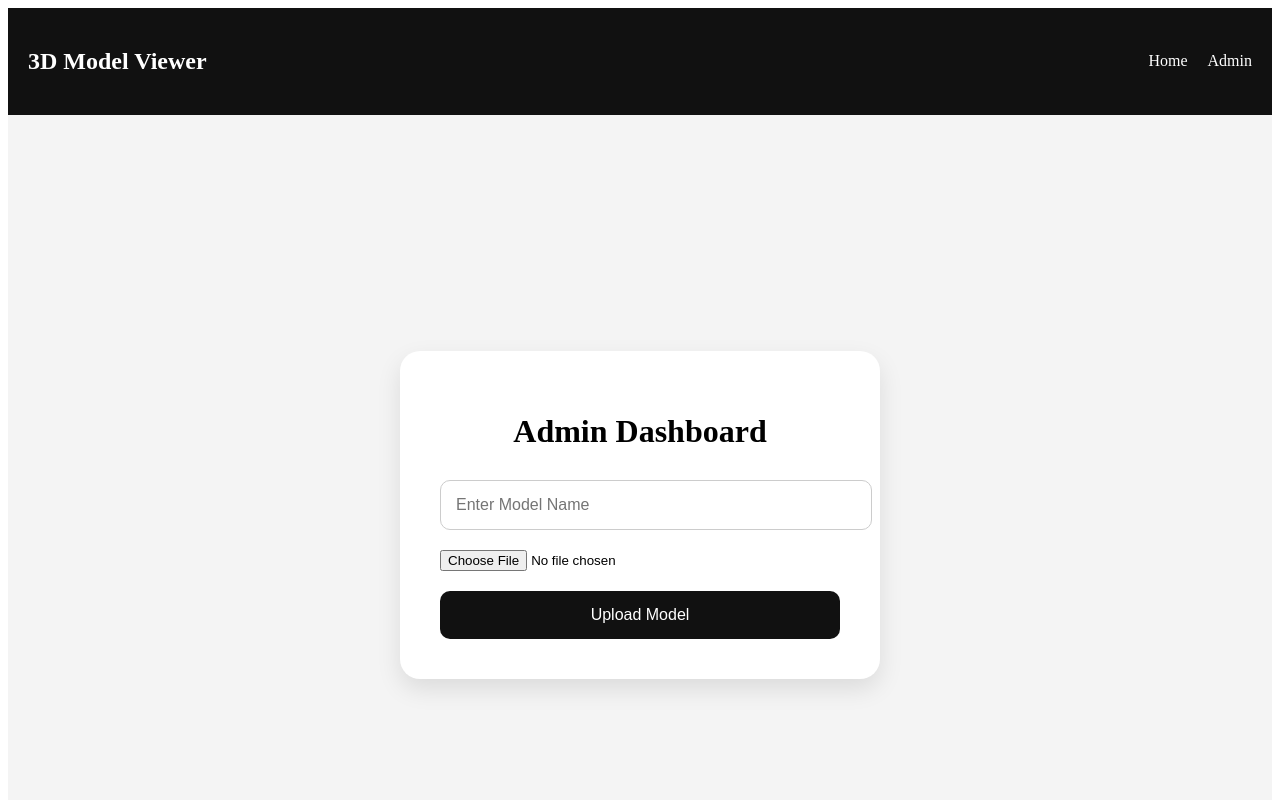
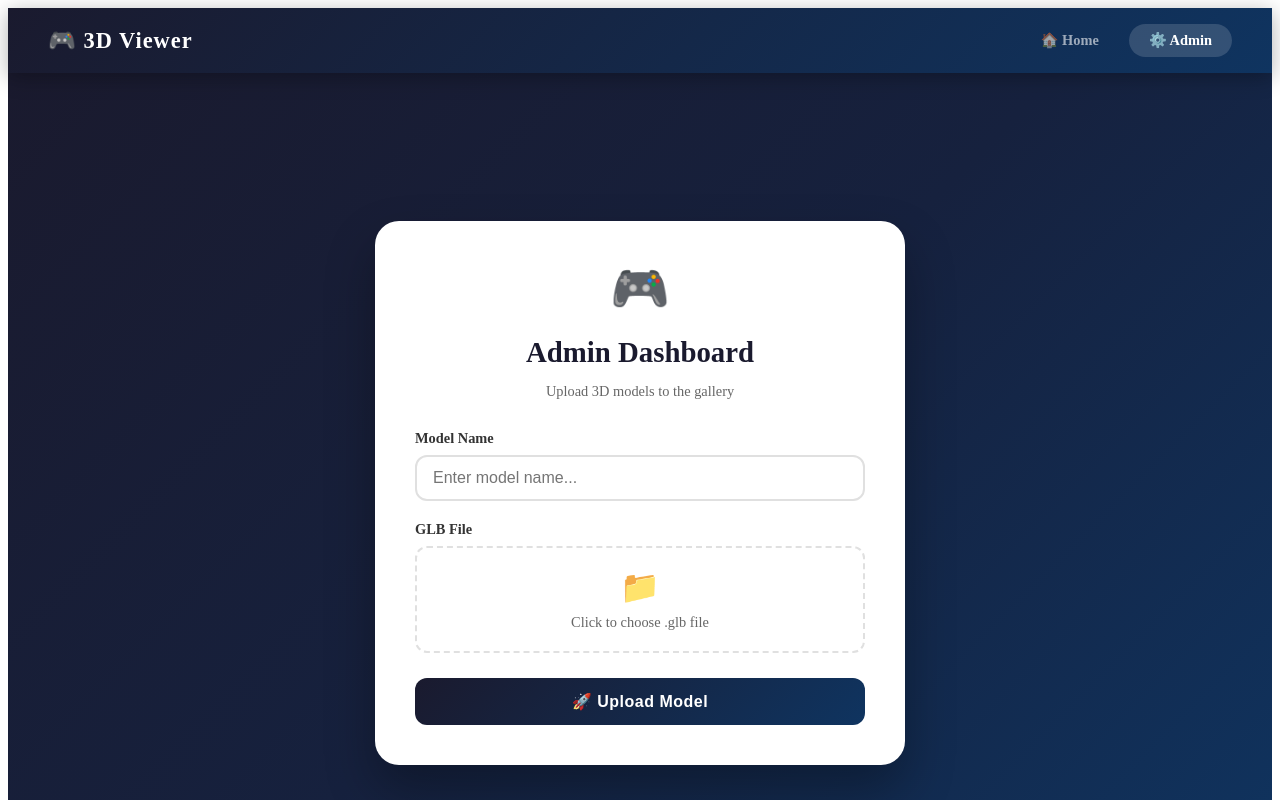
Before and after one commit to nishi06ll/mern-3d-viewer, a React (Create React App) app in the folder client/: page /admin in a window 1280 px wide. Shown: the top 800 px of the page. Built offline with nearby package versions, Linux system fonts and the light colour scheme.

Commit message:
Improve UI - Home, Admin, Navbar

```diff
--- a/client/src/App.js
+++ b/client/src/App.js
@@ -1,77 +1,73 @@
 import React from "react";
-
-import {
-  BrowserRouter,
-  Routes,
-  Route,
-  Link,
-} from "react-router-dom";
-
+import { BrowserRouter as Router, Routes, Route, Link, useLocation } from "react-router-dom";
 import Home from "./pages/Home";
 import Admin from "./pages/Admin";
 
-function App() {
+function Navbar() {
+  const location = useLocation();
+
   return (
-    <BrowserRouter>
-
-      <div
-        style={{
-          padding: "20px",
-          background: "#111",
+    <nav style={{
+      background: "linear-gradient(135deg, #1a1a2e 0%, #0f3460 100%)",
+      padding: "0 40px",
       display: "flex",
       justifyContent: "space-between",
       alignItems: "center",
-        }}
-      >
-        <h2 style={{ color: "white" }}>
-          3D Model Viewer
-        </h2>
-
-        <div>
-          <Link
-            to="/"
-            style={{
+      height: "65px",
+      boxShadow: "0 4px 20px rgba(0,0,0,0.3)",
+      position: "sticky",
+      top: 0,
+      zIndex: 1000,
+    }}>
+      <Link to="/" style={{
         color: "white",
-              marginRight: "20px",
         textDecoration: "none",
-            }}
-          >
-            Home
+        fontSize: "1.4rem",
+        fontWeight: "800",
+        letterSpacing: "1px",
+      }}>
+        🎮 3D Viewer
       </Link>
 
-          <Link
-            to="/admin"
-            style={{
-              color: "white",
+      <div style={{ display: "flex", gap: "10px" }}>
+        <Link to="/" style={{
+          color: location.pathname === "/" ? "white" : "rgba(255,255,255,0.6)",
           textDecoration: "none",
-            }}
-          >
-            Admin
+          padding: "8px 20px",
+          borderRadius: "25px",
+          fontWeight: "600",
+          fontSize: "0.9rem",
+          background: location.pathname === "/" ? "rgba(255,255,255,0.15)" : "transparent",
+          transition: "all 0.3s",
+        }}>
+          🏠 Home
+        </Link>
+
+        <Link to="/admin" style={{
+          color: location.pathname === "/admin" ? "white" : "rgba(255,255,255,0.6)",
+          textDecoration: "none",
+          padding: "8px 20px",
+          borderRadius: "25px",
+          fontWeight: "600",
+          fontSize: "0.9rem",
+          background: location.pathname === "/admin" ? "rgba(255,255,255,0.15)" : "transparent",
+          transition: "all 0.3s",
+        }}>
+          ⚙️ Admin
         </Link>
       </div>
-      </div>
-
-      <Routes>
-
-        <Route path="/" element={<Home />} />
-
-        <Route path="/admin" element={<Admin />} />
-
-      </Routes>
-
-      <div
-  style={{
-    background: "#111",
-    color: "white",
-    textAlign: "center",
-    padding: "15px",
-  }}
->
-  MERN 3D Viewer © 2026
-</div>
-
-    </BrowserRouter>
+    </nav>
   );
 }
 
-export default App;
+export default function App() {
+  return (
+    <Router>
+      <Navbar />
+      <Routes>
+        <Route path="/" element={<Home />} />
+        <Route path="/admin" element={<Admin />} />
+      </Routes>
+    </Router>
+  );
+}
--- a/client/src/pages/Admin.js
+++ b/client/src/pages/Admin.js
@@ -2,129 +2,178 @@ import React, { useState } from "react";
 import axios from "axios";
 
 export default function Admin() {
-
   const [name, setName] = useState("");
-
   const [file, setFile] = useState(null);
+  const [loading, setLoading] = useState(false);
+  const [message, setMessage] = useState("");
 
   const handleSubmit = async (e) => {
-
     e.preventDefault();
 
     if (!name || !file) {
-
-      alert("Please fill all fields");
-
+      setMessage("⚠️ Please fill all fields!");
       return;
     }
 
+    setLoading(true);
+    setMessage("");
+
     const formData = new FormData();
-
     formData.append("name", name);
-
     formData.append("model", file);
 
     try {
-
       await axios.post(
         "https://mern-backend-v24l.onrender.com/api/upload",
         formData
       );
-
-      alert("Model Uploaded Successfully");
-
+      setMessage("✅ Model Uploaded Successfully!");
+      setName("");
+      setFile(null);
+      setTimeout(() => {
         window.location.href = "/";
-
-      setName("");
-
-      setFile(null);
-
+      }, 1500);
     } catch (error) {
-
       console.log(error);
-
-      alert("Upload Failed");
+      setMessage("❌ Upload Failed. Try again!");
+    } finally {
+      setLoading(false);
     }
   };
 
   return (
-    <div
-      style={{
+    <div style={{
       minHeight: "100vh",
-        background: "#f4f4f4",
+      background: "linear-gradient(135deg, #1a1a2e 0%, #16213e 50%, #0f3460 100%)",
       display: "flex",
       justifyContent: "center",
       alignItems: "center",
-      }}
-    >
-      <div
-        style={{
-          width: "400px",
+      padding: "20px",
+    }}>
+      <div style={{
+        width: "100%",
+        maxWidth: "450px",
         background: "white",
         padding: "40px",
-          borderRadius: "20px",
-          boxShadow:
-            "0 10px 25px rgba(0,0,0,0.1)",
-        }}
-      >
-        <h1
-          style={{
-            textAlign: "center",
-            marginBottom: "30px",
-          }}
-        >
+        borderRadius: "24px",
+        boxShadow: "0 25px 50px rgba(0,0,0,0.3)",
+      }}>
+        <div style={{ textAlign: "center", marginBottom: "30px" }}>
+          <div style={{ fontSize: "3rem", marginBottom: "10px" }}>🎮</div>
+          <h1 style={{
+            fontSize: "1.8rem",
+            fontWeight: "800",
+            color: "#1a1a2e",
+            marginBottom: "5px",
+          }}>
             Admin Dashboard
           </h1>
+          <p style={{ color: "#666", fontSize: "0.9rem" }}>
+            Upload 3D models to the gallery
+          </p>
+        </div>
 
         <form onSubmit={handleSubmit}>
-
+          <div style={{ marginBottom: "20px" }}>
+            <label style={{
+              display: "block",
+              marginBottom: "8px",
+              fontWeight: "600",
+              color: "#333",
+              fontSize: "0.9rem",
+            }}>
+              Model Name
+            </label>
             <input
               type="text"
-            placeholder="Enter Model Name"
+              placeholder="Enter model name..."
               value={name}
-            onChange={(e) =>
-              setName(e.target.value)
-            }
-
+              onChange={(e) => setName(e.target.value)}
               style={{
                 width: "100%",
-              padding: "15px",
-              marginBottom: "20px",
-              borderRadius: "10px",
-              border: "1px solid #ccc",
-              fontSize: "16px",
+                padding: "12px 16px",
+                borderRadius: "12px",
+                border: "2px solid #e0e0e0",
+                fontSize: "1rem",
+                outline: "none",
+                transition: "border 0.3s",
+                boxSizing: "border-box",
               }}
+              onFocus={(e) => e.target.style.border = "2px solid #0f3460"}
+              onBlur={(e) => e.target.style.border = "2px solid #e0e0e0"}
             />
+          </div>
 
+          <div style={{ marginBottom: "25px" }}>
+            <label style={{
+              display: "block",
+              marginBottom: "8px",
+              fontWeight: "600",
+              color: "#333",
+              fontSize: "0.9rem",
+            }}>
+              GLB File
+            </label>
+            <div style={{
+              border: "2px dashed #e0e0e0",
+              borderRadius: "12px",
+              padding: "20px",
+              textAlign: "center",
+              cursor: "pointer",
+              transition: "border 0.3s",
+            }}>
               <input
                 type="file"
                 accept=".glb"
-            onChange={(e) =>
-              setFile(e.target.files[0])
-            }
+                onChange={(e) => setFile(e.target.files[0])}
+                style={{ display: "none" }}
+                id="fileInput"
+              />
+              <label htmlFor="fileInput" style={{ cursor: "pointer" }}>
+                <div style={{ fontSize: "2rem", marginBottom: "8px" }}>📁</div>
+                <div style={{ color: "#666", fontSize: "0.9rem" }}>
+                  {file ? `✅ ${file.name}` : "Click to choose .glb file"}
+                </div>
+              </label>
+            </div>
+          </div>
 
-            style={{
+          {message && (
+            <div style={{
+              padding: "12px",
+              borderRadius: "10px",
               marginBottom: "20px",
-            }}
-          />
+              textAlign: "center",
+              background: message.includes("✅") ? "#e8f5e9" : "#fce4ec",
+              color: message.includes("✅") ? "#2e7d32" : "#c62828",
+              fontWeight: "600",
+              fontSize: "0.9rem",
+            }}>
+              {message}
+            </div>
+          )}
 
           <button
             type="submit"
-
+            disabled={loading}
             style={{
               width: "100%",
-              padding: "15px",
+              padding: "14px",
               border: "none",
-              borderRadius: "10px",
-              background: "#111",
+              borderRadius: "12px",
+              background: loading
+                ? "#ccc"
+                : "linear-gradient(135deg, #1a1a2e, #0f3460)",
               color: "white",
-              fontSize: "16px",
-              cursor: "pointer",
+              fontSize: "1rem",
+              fontWeight: "700",
+              cursor: loading ? "not-allowed" : "pointer",
+              transition: "opacity 0.3s",
+              letterSpacing: "0.5px",
             }}
           >
-            Upload Model
+            {loading ? "⏳ Uploading..." : "🚀 Upload Model"}
           </button>
-
         </form>
       </div>
     </div>
--- a/client/src/pages/Home.js
+++ b/client/src/pages/Home.js
@@ -4,6 +4,7 @@ import ModelViewer from "../components/ModelViewer";
 
 export default function Home() {
   const [models, setModels] = useState([]);
+  const [loading, setLoading] = useState(true);
 
   useEffect(() => {
     fetchModels();
@@ -14,70 +15,103 @@ export default function Home() {
       const res = await axios.get(
         "https://mern-backend-v24l.onrender.com/api/models"
       );
-
       setModels(res.data);
-
     } catch (error) {
       console.log(error);
+    } finally {
+      setLoading(false);
     }
   };
 
   return (
-    <div
-      style={{
-        padding: "40px",
-        background: "#f4f4f4",
-        minHeight: "100vh",
-      }}
-    >
-      <h1
-        style={{
+    <div style={{ padding: "40px", background: "#f0f2f5", minHeight: "100vh" }}>
+      <h1 style={{
         textAlign: "center",
-          marginBottom: "40px",
-        }}
-      >
-        Explore 3D Models
+        marginBottom: "10px",
+        fontSize: "2rem",
+        fontWeight: "800",
+        color: "#1a1a2e",
+      }}>
+        🎮 3D Model Gallery
       </h1>
 
-      <div
-        style={{
+      <p style={{
+        textAlign: "center",
+        color: "#666",
+        marginBottom: "40px",
+        fontSize: "1rem",
+      }}>
+        Interact with 3D models — drag to rotate, scroll to zoom!
+      </p>
+
+      {loading ? (
+        <div style={{
+          display: "flex",
+          justifyContent: "center",
+          alignItems: "center",
+          height: "300px",
+          fontSize: "1.2rem",
+          color: "#666",
+        }}>
+          ⏳ Loading models...
+        </div>
+      ) : models.length === 0 ? (
+        <div style={{
+          textAlign: "center",
+          color: "#999",
+          fontSize: "1.1rem",
+          marginTop: "100px",
+        }}>
+          No models yet. Upload one from Admin page!
+        </div>
+      ) : (
+        <div style={{
           display: "grid",
-          gridTemplateColumns:
-            "repeat(auto-fit, minmax(300px, 1fr))",
+          gridTemplateColumns: "repeat(auto-fit, minmax(300px, 1fr))",
           gap: "30px",
-        }}
-      >
+        }}>
           {models.map((model) => (
-  <div
-    key={model._id}
-    style={{
+            <div key={model._id} style={{
               background: "white",
               borderRadius: "20px",
               padding: "20px",
-      boxShadow:
-        "0 10px 25px rgba(0,0,0,0.1)",
-      transition: "0.3s",
+              boxShadow: "0 10px 30px rgba(0,0,0,0.1)",
+              transition: "transform 0.3s, box-shadow 0.3s",
               cursor: "pointer",
             }}
-
               onMouseEnter={(e) => {
-      e.currentTarget.style.transform =
-        "translateY(-10px)";
+                e.currentTarget.style.transform = "translateY(-8px)";
+                e.currentTarget.style.boxShadow = "0 20px 40px rgba(0,0,0,0.15)";
               }}
-
               onMouseLeave={(e) => {
-      e.currentTarget.style.transform =
-        "translateY(0px)";
+                e.currentTarget.style.transform = "translateY(0)";
+                e.currentTarget.style.boxShadow = "0 10px 30px rgba(0,0,0,0.1)";
               }}
             >
-    <h2
-      style={{
-        marginBottom: "20px",
-        textAlign: "center",
-      }}
-    >
+              <div style={{
+                display: "flex",
+                justifyContent: "space-between",
+                alignItems: "center",
+                marginBottom: "15px",
+              }}>
+                <h2 style={{
+                  fontSize: "1.2rem",
+                  fontWeight: "700",
+                  color: "#1a1a2e",
+                }}>
                   {model.name}
                 </h2>
+                <span style={{
+                  background: "#e8f4fd",
+                  color: "#2196F3",
+                  padding: "4px 10px",
+                  borderRadius: "20px",
+                  fontSize: "0.75rem",
+                  fontWeight: "600",
+                }}>
+                  3D
+                </span>
+              </div>
 
               <ModelViewer
                 modelUrl={
@@ -86,9 +120,19 @@ export default function Home() {
                     : `https://mern-backend-v24l.onrender.com/uploads/${model.fileUrl}`
                 }
               />
+
+              <p style={{
+                textAlign: "center",
+                color: "#999",
+                fontSize: "0.8rem",
+                marginTop: "10px",
+              }}>
+                🖱️ Drag to rotate • Scroll to zoom
+              </p>
             </div>
           ))}
         </div>
+      )}
     </div>
   );
 }
```
Also changed, not shown: client/src/components/ModelViewer.js (+6 -1 lines). Lines whose indentation alone changed are shown as unchanged.
